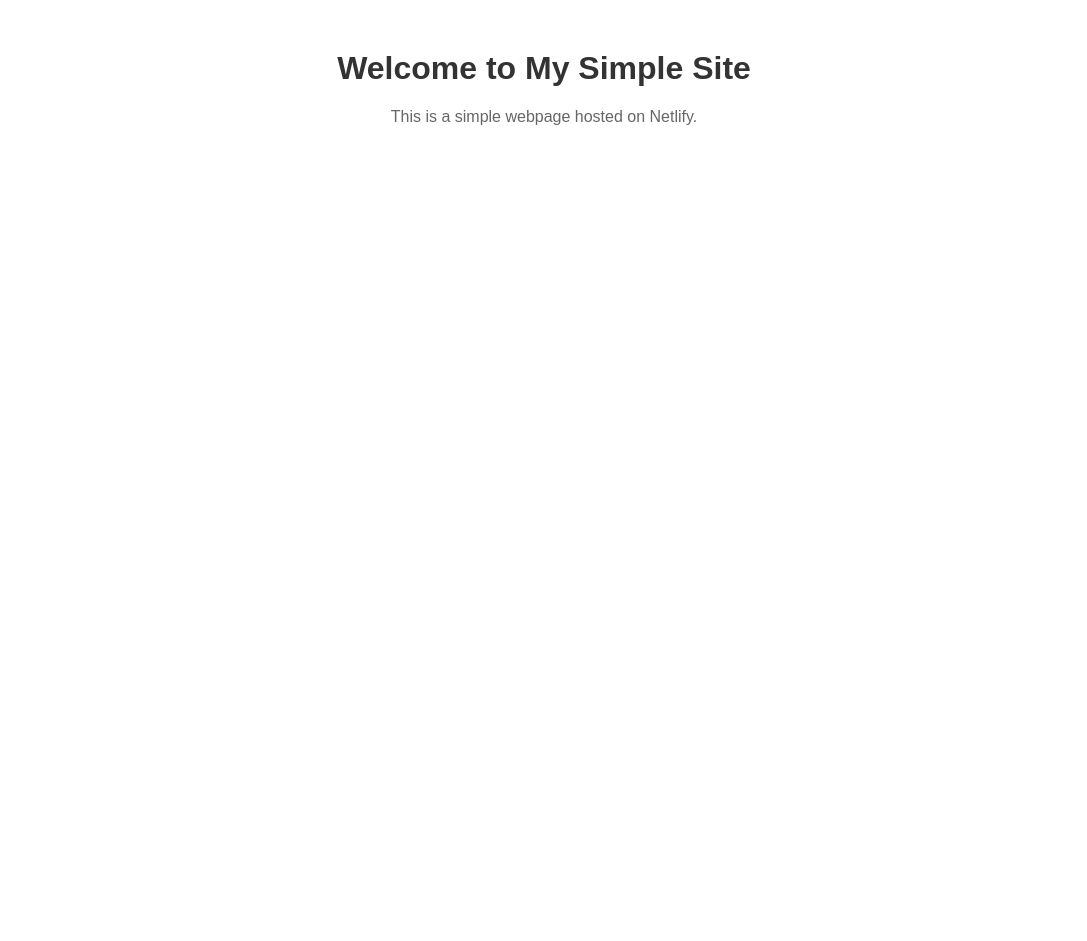
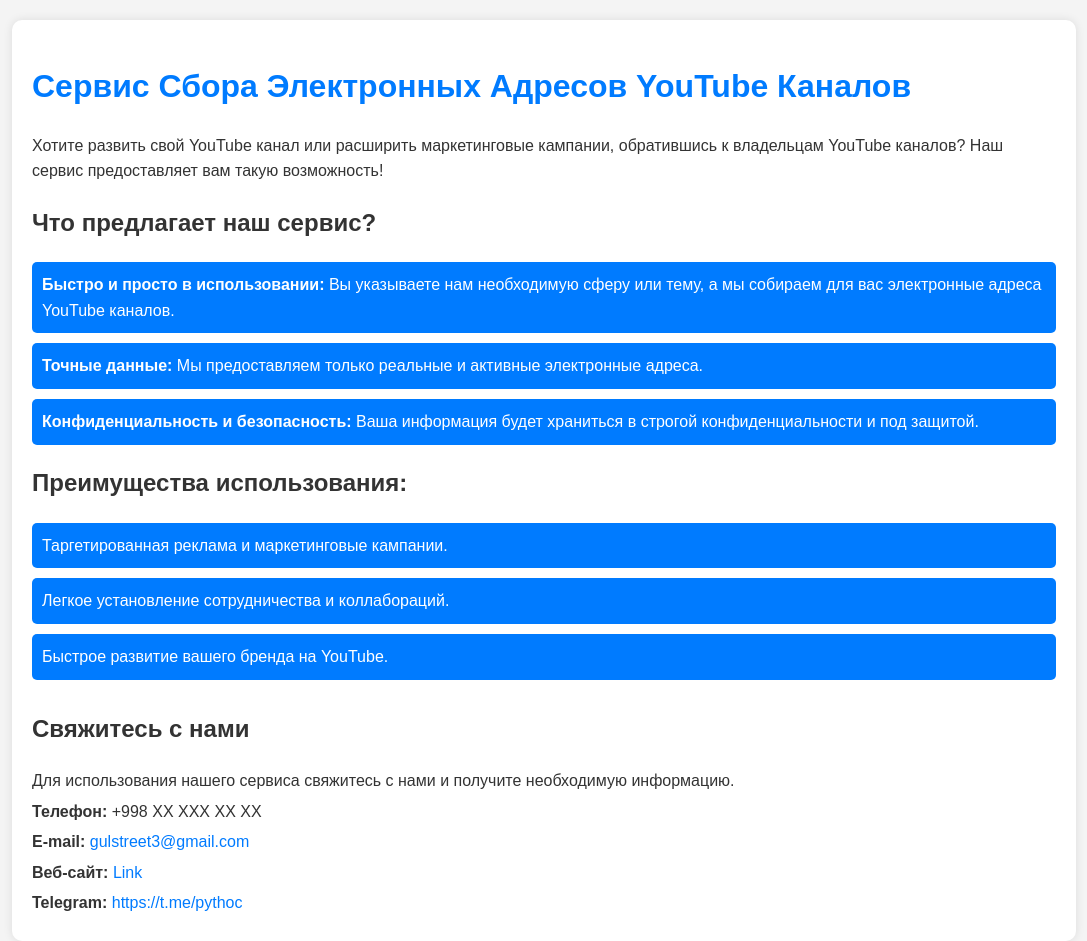
Before and after one commit to plyer1234/simple-site, a plain HTML site: page index.html in a window 1280 px wide. Shown: the whole page, without its empty margins (96-1183 px from the left). Before the commit the page ends 800 px from the top, so only its background shows below. Drawn offline with Linux system fonts and the light colour scheme.

Commit message:
Update index.html

```diff
--- a/index.html
+++ b/index.html
@@ -1,16 +1,108 @@
 <!DOCTYPE html>
-<html lang="en">
+<html lang="ru">
 
 <head>
     <meta charset="UTF-8">
     <meta name="viewport" content="width=device-width, initial-scale=1.0">
-    <title>My Simple Site</title>
-    <link rel="stylesheet" href="style.css">
+    <title>Сервис Сбора Электронных Адресов YouTube Каналов</title>
+    <style>
+        body {
+            font-family: Arial, sans-serif;
+            line-height: 1.6;
+            margin: 0;
+            padding: 0;
+            background-color: #f4f4f4;
+            color: #333;
+        }
+
+        .container {
+            width: 80%;
+            margin: auto;
+            overflow: hidden;
+            padding: 20px;
+            background: #fff;
+            box-shadow: 0 0 10px rgba(0, 0, 0, 0.1);
+            border-radius: 10px;
+            margin-top: 20px;
+        }
+
+        h1,
+        h2,
+        p {
+            margin-bottom: 20px;
+        }
+
+        h1 {
+            color: #007BFF;
+        }
+
+        h2 {
+            color: #333;
+        }
+
+        ul {
+            list-style: none;
+            padding: 0;
+        }
+
+        ul li {
+            background: #007BFF;
+            color: #fff;
+            margin-bottom: 10px;
+            padding: 10px;
+            border-radius: 5px;
+        }
+
+        .contact {
+            margin-top: 30px;
+        }
+
+        .contact p {
+            margin: 5px 0;
+        }
+
+        .contact a {
+            color: #007BFF;
+            text-decoration: none;
+        }
+
+        .contact a:hover {
+            text-decoration: underline;
+        }
+    </style>
 </head>
 
 <body>
-    <h1>Welcome to My Simple Site</h1>
-    <p>This is a simple webpage hosted on Netlify.</p>
+    <div class="container">
+        <h1>Сервис Сбора Электронных Адресов YouTube Каналов</h1>
+        <p>Хотите развить свой YouTube канал или расширить маркетинговые кампании, обратившись к владельцам YouTube
+            каналов? Наш сервис предоставляет вам такую возможность!</p>
+
+        <h2>Что предлагает наш сервис?</h2>
+        <ul>
+            <li><strong>Быстро и просто в использовании:</strong> Вы указываете нам необходимую сферу или тему, а мы
+                собираем для вас электронные адреса YouTube каналов.</li>
+            <li><strong>Точные данные:</strong> Мы предоставляем только реальные и активные электронные адреса.</li>
+            <li><strong>Конфиденциальность и безопасность:</strong> Ваша информация будет храниться в строгой
+                конфиденциальности и под защитой.</li>
+        </ul>
+
+        <h2>Преимущества использования:</h2>
+        <ul>
+            <li>Таргетированная реклама и маркетинговые кампании.</li>
+            <li>Легкое установление сотрудничества и коллабораций.</li>
+            <li>Быстрое развитие вашего бренда на YouTube.</li>
+        </ul>
+
+        <div class="contact">
+            <h2>Свяжитесь с нами</h2>
+            <p>Для использования нашего сервиса свяжитесь с нами и получите необходимую информацию.</p>
+            <p><strong>Телефон:</strong> +998 XX XXX XX XX</p>
+            <p><strong>E-mail:</strong> <a href="mailto:gulstreet3@gmail.com">gulstreet3@gmail.com</a></p>
+            <p><strong>Веб-сайт:</strong> <a href="https://t.me/pythoc">Link</a></p>
+            <p><strong>Telegram:</strong> <a href="https://t.me/pythoc">https://t.me/pythoc</a></p>
+        </div>
+    </div>
 </body>
 
 </html>
```
